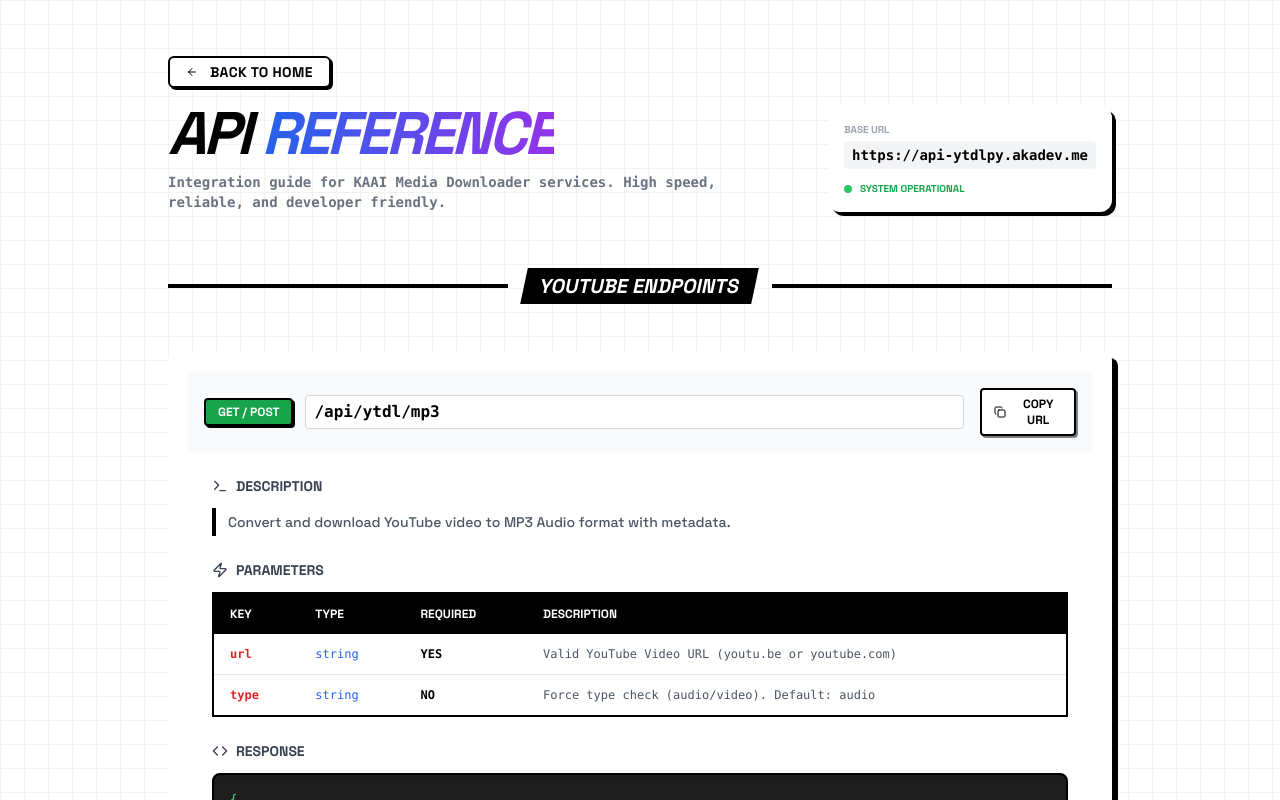
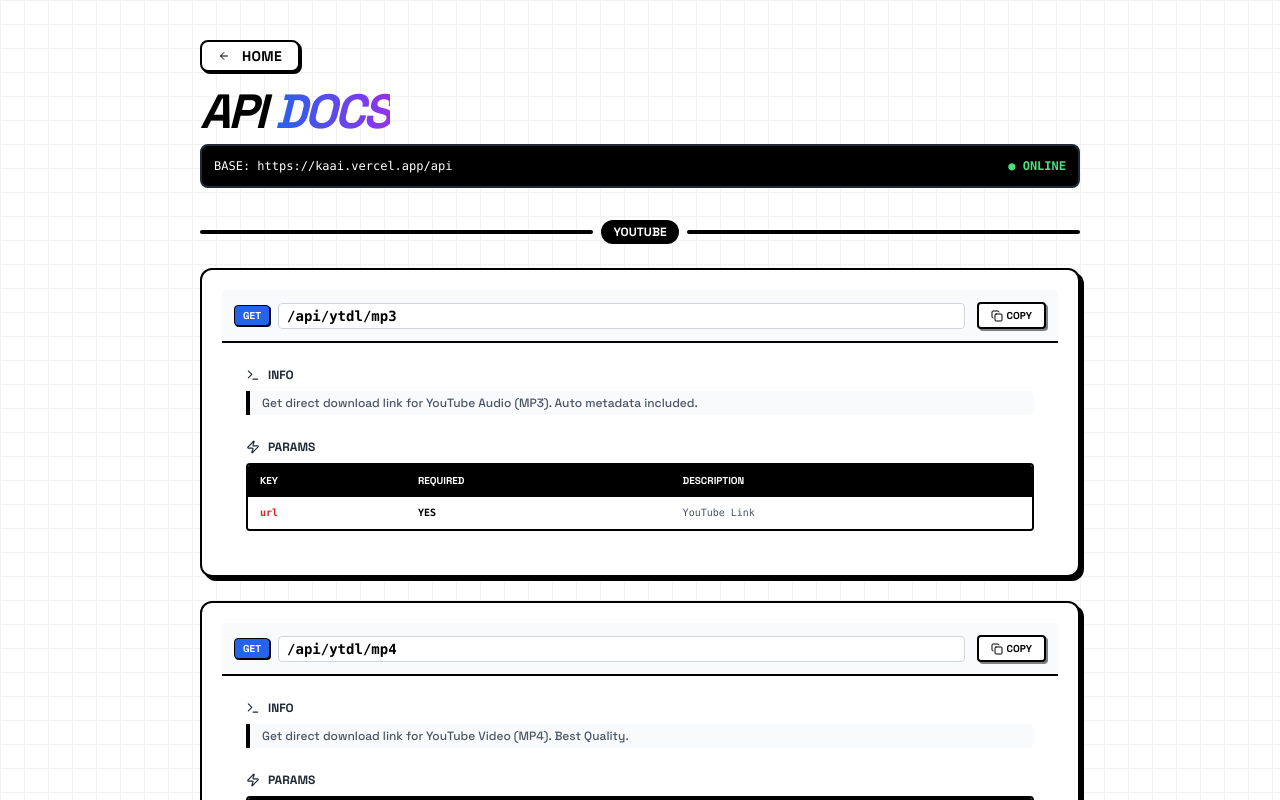
Before and after one commit to akaanakbaik/kaai, a React (Vite) app: page /docs in a window 1280 px wide. Shown: the top 800 px of the page. Built offline with nearby package versions, Linux system fonts and the light colour scheme.

Commit message:
Update Docs.jsx

```diff
--- a/src/pages/Docs.jsx
+++ b/src/pages/Docs.jsx
@@ -1,90 +1,73 @@
 import React, { useState } from 'react'
 import { Link } from 'react-router-dom'
 import { NeoCard, NeoButton, PageWrapper } from '../components/NeoUI'
-import { ArrowLeft, Server, Terminal, Copy, Check, Code, Globe, Zap } from 'lucide-react'
+import { ArrowLeft, Terminal, Copy, Check, Code, Zap } from 'lucide-react'
 import { Helmet } from 'react-helmet-async'
-import { motion, AnimatePresence } from 'framer-motion'
 import toast from 'react-hot-toast'
 
-const EndpointCard = ({ method, path, desc, params, response }) => {
+const EndpointCard = ({ method, path, desc, params }) => {
     const [copied, setCopied] = useState(false)
 
     const handleCopy = () => {
-        navigator.clipboard.writeText(`https://api-ytdlpy.akadev.me${path}`)
+        navigator.clipboard.writeText(`https://kaai.vercel.app${path}`)
         setCopied(true)
-        toast.success('Endpoint copied!')
+        toast.success('Copied!')
         setTimeout(() => setCopied(false), 2000)
     }
 
     return (
-        <NeoCard className="bg-white p-0 overflow-hidden mb-6 border-3 border-black shadow-[6px_6px_0px_0px_black]">
-            <div className="bg-gray-50 border-b-3 border-black p-4 flex flex-col md:flex-row justify-between items-start md:items-center gap-4">
-                <div className="flex items-center gap-3 overflow-hidden w-full">
-                    <span className={`px-3 py-1 text-white font-black text-xs rounded border-2 border-black shadow-[2px_2px_0px_0px_black] ${method === 'GET' ? 'bg-blue-600' : 'bg-green-600'}`}>
+        <NeoCard className="bg-white p-0 overflow-hidden mb-6 border-2 border-black shadow-[4px_4px_0px_0px_black] rounded-xl">
+            <div className="bg-gray-50 border-b-2 border-black p-3 flex flex-col md:flex-row justify-between items-start md:items-center gap-3">
+                <div className="flex items-center gap-2 overflow-hidden w-full">
+                    <span className={`px-2 py-0.5 text-white font-black text-[10px] rounded border border-black shadow-[1px_1px_0px_0px_black] ${method === 'GET' ? 'bg-blue-600' : 'bg-green-600'}`}>
                         {method}
                     </span>
-                    <code className="font-mono font-bold text-sm md:text-base truncate bg-white px-2 py-1 border border-gray-300 rounded flex-1">
+                    <code className="font-mono font-bold text-xs md:text-sm truncate bg-white px-2 py-0.5 border border-gray-300 rounded flex-1 text-black">
                         {path}
                     </code>
                 </div>
                 <button
                     onClick={handleCopy}
-                    className="flex items-center gap-2 text-xs font-bold bg-white border-2 border-black px-3 py-1.5 rounded hover:bg-black hover:text-white transition-all shadow-[2px_2px_0px_0px_gray] active:translate-y-0.5 active:shadow-none"
+                    className="flex items-center gap-1 text-[10px] font-bold bg-white border-2 border-black px-3 py-1 rounded hover:bg-black hover:text-white transition-all shadow-[2px_2px_0px_0px_gray] active:shadow-none"
                 >
-                    {copied ? <Check size={14} /> : <Copy size={14} />}
-                    {copied ? 'COPIED' : 'COPY URL'}
+                    {copied ? <Check size={12} /> : <Copy size={12} />}
+                    {copied ? 'COPIED' : 'COPY'}
                 </button>
             </div>
 
-            <div className="p-5 md:p-6 space-y-6">
+            <div className="p-4 md:p-6 space-y-6">
                 <div>
-                    <h4 className="font-black text-sm uppercase flex items-center gap-2 mb-3 text-gray-700">
-                        <Terminal size={16} /> Description
+                    <h4 className="font-black text-xs uppercase flex items-center gap-2 mb-2 text-gray-800">
+                        <Terminal size={14} /> Info
                     </h4>
-                    <p className="text-sm font-medium text-gray-600 border-l-4 border-black pl-3 py-1">
+                    <p className="text-xs font-medium text-gray-600 border-l-4 border-black pl-3 py-1 bg-gray-50 rounded-r-md">
                         {desc}
                     </p>
                 </div>
 
                 <div>
-                    <h4 className="font-black text-sm uppercase flex items-center gap-2 mb-3 text-gray-700">
-                        <Zap size={16} /> Parameters
+                    <h4 className="font-black text-xs uppercase flex items-center gap-2 mb-2 text-gray-800">
+                        <Zap size={14} /> Params
                     </h4>
-                    <div className="overflow-x-auto">
-                        <table className="w-full text-sm text-left border-2 border-black">
-                            <thead className="bg-black text-white uppercase text-xs">
+                    <div className="overflow-x-auto rounded border-2 border-black">
+                        <table className="w-full text-xs text-left">
+                            <thead className="bg-black text-white uppercase text-[10px]">
                                 <tr>
-                                    <th className="px-4 py-3">Key</th>
-                                    <th className="px-4 py-3">Type</th>
-                                    <th className="px-4 py-3">Required</th>
-                                    <th className="px-4 py-3">Description</th>
+                                    <th className="px-3 py-2">Key</th>
+                                    <th className="px-3 py-2">Required</th>
+                                    <th className="px-3 py-2">Description</th>
                                 </tr>
                             </thead>
-                            <tbody className="bg-white font-mono text-xs">
+                            <tbody className="bg-white font-mono text-[10px]">
                                 {params.map((p, i) => (
                                     <tr key={i} className="border-b border-gray-200 last:border-b-0 hover:bg-yellow-50">
-                                        <td className="px-4 py-3 font-bold text-red-600">{p.key}</td>
-                                        <td className="px-4 py-3 text-blue-600">{p.type}</td>
-                                        <td className="px-4 py-3 font-bold">{p.req ? 'YES' : 'NO'}</td>
-                                        <td className="px-4 py-3 text-gray-600">{p.desc}</td>
+                                        <td className="px-3 py-2 font-bold text-red-600">{p.key}</td>
+                                        <td className="px-3 py-2 font-bold">{p.req ? 'YES' : 'NO'}</td>
+                                        <td className="px-3 py-2 text-gray-600">{p.desc}</td>
                                     </tr>
                                 ))}
                             </tbody>
                         </table>
-                    </div>
-                </div>
-
-                <div>
-                    <h4 className="font-black text-sm uppercase flex items-center gap-2 mb-3 text-gray-700">
-                        <Code size={16} /> Response
-                    </h4>
-                    <div className="bg-[#1e1e1e] p-4 rounded-lg border-2 border-black shadow-inner relative group">
-                        <div className="absolute top-2 right-2 opacity-0 group-hover:opacity-100 transition-opacity">
-                            <span className="text-[10px] text-gray-500 font-mono">JSON</span>
-                        </div>
-                        <pre className="font-mono text-[10px] md:text-xs text-green-400 overflow-x-auto custom-scrollbar leading-relaxed">
-                            {JSON.stringify(response, null, 2)}
-                        </pre>
                     </div>
                 </div>
             </div>
@@ -95,123 +78,52 @@ const EndpointCard = ({ method, path, desc, params, response }) => {
 const Docs = () => {
     return (
         <PageWrapper>
-            <Helmet><title>API DOCUMENTATION - KAAI</title></Helmet>
+            <Helmet><title>API Docs - KAAI</title></Helmet>
 
-            <div className="w-full max-w-5xl mx-auto px-4 pb-20 pt-8">
-
-                <div className="mb-10 flex flex-col md:flex-row justify-between items-start md:items-end gap-6">
-                    <div>
-                        <Link to="/">
-                            <NeoButton variant="white" className="h-8 text-[10px] mb-4">
-                                <ArrowLeft size={12} className="mr-1"/> BACK TO HOME
-                            </NeoButton>
-                        </Link>
-                        <h1 className="text-4xl md:text-6xl font-black italic tracking-tighter leading-none mb-2">
-                            API <span className="text-transparent bg-clip-text bg-gradient-to-r from-blue-600 to-purple-600">REFERENCE</span>
-                        </h1>
-                        <p className="font-bold font-mono text-gray-500 text-xs md:text-sm max-w-xl">
-                            Integration guide for KAAI Media Downloader services. High speed, reliable, and developer friendly.
-                        </p>
-                    </div>
-
-                    <div className="bg-white border-3 border-black p-4 shadow-[4px_4px_0px_0px_black] rounded-xl flex flex-col gap-1 w-full md:w-auto">
-                        <span className="text-[10px] font-black text-gray-400 uppercase">Base URL</span>
-                        <code className="font-mono font-bold text-sm bg-gray-100 px-2 py-1 rounded select-all">
-                            https://api-ytdlpy.akadev.me
-                        </code>
-                        <div className="flex items-center gap-2 mt-2">
-                            <div className="w-2 h-2 rounded-full bg-green-500 animate-pulse"></div>
-                            <span className="text-[10px] font-bold text-green-600">SYSTEM OPERATIONAL</span>
-                        </div>
+            <div className="w-full max-w-4xl mx-auto px-2 pb-16 pt-4">
+                <div className="mb-8">
+                    <Link to="/">
+                        <NeoButton variant="white" className="h-8 text-[10px] mb-4 rounded-lg px-3 border-2">
+                            <ArrowLeft size={12} className="mr-1"/> HOME
+                        </NeoButton>
+                    </Link>
+                    <h1 className="text-4xl md:text-5xl font-black italic tracking-tighter leading-none mb-2 text-black">
+                        API <span className="text-transparent bg-clip-text bg-gradient-to-r from-blue-600 to-purple-600">DOCS</span>
+                    </h1>
+                    <div className="bg-black text-white text-[10px] md:text-xs font-mono p-3 rounded-lg border-2 border-gray-800 flex flex-col md:flex-row gap-2 justify-between items-center">
+                        <span>BASE: https://kaai.vercel.app/api</span>
+                        <span className="text-green-400 font-bold">● ONLINE</span>
                     </div>
                 </div>
 
-                <div className="grid grid-cols-1 gap-8">
-
-                    <div className="flex items-center gap-4 my-4">
-                        <div className="h-1 bg-black flex-1"></div>
-                        <span className="font-black text-xl uppercase bg-black text-white px-4 py-1 -skew-x-12">YouTube Endpoints</span>
-                        <div className="h-1 bg-black flex-1"></div>
+                <div className="space-y-6">
+                    <div className="flex items-center gap-2">
+                        <div className="h-1 bg-black flex-1 rounded-full"></div>
+                        <span className="font-black text-xs uppercase bg-black text-white px-3 py-1 rounded-full">YouTube</span>
+                        <div className="h-1 bg-black flex-1 rounded-full"></div>
                     </div>
 
                     <EndpointCard
-                        method="GET / POST"
+                        method="GET"
                         path="/api/ytdl/mp3"
-                        desc="Convert and download YouTube video to MP3 Audio format with metadata."
+                        desc="Get direct download link for YouTube Audio (MP3). Auto metadata included."
                         params={[
-                            { key: "url", type: "string", req: true, desc: "Valid YouTube Video URL (youtu.be or youtube.com)" },
-                            { key: "type", type: "string", req: false, desc: "Force type check (audio/video). Default: audio" }
+                            { key: "url", req: true, desc: "YouTube Link" }
                         ]}
-                        response={{
-                            "author": "aka",
-                            "email_author": "akaanakbaik17@proton.me",
-                            "status": true,
-                            "metadata": {
-                                "title": "Song Title",
-                                "thumbnail": "https://i.ytimg.com/...",
-                                "duration": "03:45",
-                                "author": "Artist Name",
-                                "engine": "Engine A (Audio/Pure)",
-                                "filename": "song.mp3",
-                                "preview_url": "https://api.../file.mp3",
-                                "download_url": "https://api.../file.mp3?download=1"
-                            }
-                        }}
                     />
 
                     <EndpointCard
-                        method="GET / POST"
+                        method="GET"
                         path="/api/ytdl/mp4"
-                        desc="Download YouTube video in MP4 format (High Quality)."
+                        desc="Get direct download link for YouTube Video (MP4). Best Quality."
                         params={[
-                            { key: "url", type: "string", req: true, desc: "Valid YouTube Video URL" },
-                            { key: "type", type: "string", req: false, desc: "Force type check. Default: video" }
+                            { key: "url", req: true, desc: "YouTube Link" }
                         ]}
-                        response={{
-                            "author": "aka",
-                            "email_author": "akaanakbaik17@proton.me",
-                            "status": true,
-                            "metadata": {
-                                "title": "Video Title",
-                                "thumbnail": "https://i.ytimg.com/...",
-                                "duration": "10:20",
-                                "author": "Channel Name",
-                                "engine": "Engine A (Video/Pure)",
-                                "filename": "video.mp4",
-                                "preview_url": "https://api.../video.mp4",
-                                "download_url": "https://api.../video.mp4?download=1"
-                            }
-                        }}
                     />
-
                 </div>
-
-                <div className="mt-12 p-8 bg-black text-white text-center rounded-2xl border-4 border-gray-800">
-                    <Globe size={32} className="mx-auto mb-4 animate-spin-slow text-purple-400" />
-                    <h3 className="text-2xl font-black mb-2">READY TO BUILD?</h3>
-                    <p className="text-gray-400 mb-6 max-w-lg mx-auto">
-                        Start integrating our API into your applications today. No API key required for free tier usage.
-                    </p>
-                    <a href="mailto:akaanakbaik17@proton.me" className="inline-block">
-                        <button className="bg-white text-black px-8 py-3 font-black text-sm uppercase rounded-lg hover:bg-gray-200 transition-colors shadow-[4px_4px_0px_0px_gray] active:translate-y-1 active:shadow-none">
-                            Contact Developer
-                        </button>
-                    </a>
-                </div>
-
             </div>
-
-            <style jsx>{`
-                .animate-spin-slow {
-                    animation: spin 10s linear infinite;
-                }
-                @keyframes spin {
-                    from { transform: rotate(0deg); }
-                    to { transform: rotate(360deg); }
-                }
-            `}</style>
         </PageWrapper>
     )
 }
 
-export default Docs
+export default Docs;
```
